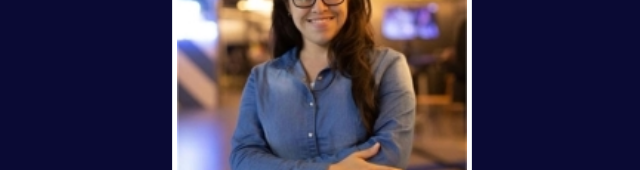
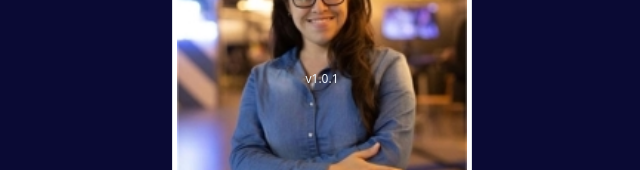
Before and after one commit to TuanySantos/devportfolio, a plain HTML site: page index.html in a window 1280 px wide. Shown: the part 630-800 px from the top of the page, 318-958 px from the left. Drawn offline with nearby package versions, Linux system fonts and the light colour scheme.

Commit message:
add footer

```diff
--- a/index.html
+++ b/index.html
@@ -115,5 +115,9 @@
         </ul>
      </section>
 
+     <footer class="footer">
+      <p>v1.0.1</p>
+     </footer">
+
   </body>
 </html>
--- a/styles/style.css
+++ b/styles/style.css
@@ -125,3 +125,12 @@ h1 {
  margin: 10px 10px 10px 10px;
  color:rgba(240, 248, 255, 0.955);
 }
+
+.footer{
+    width: 100%;
+    height: 100px;
+    position: absolute;
+    bottom: 0;
+    left: 0;
+    font-size: 0.5em;
+    }
```
